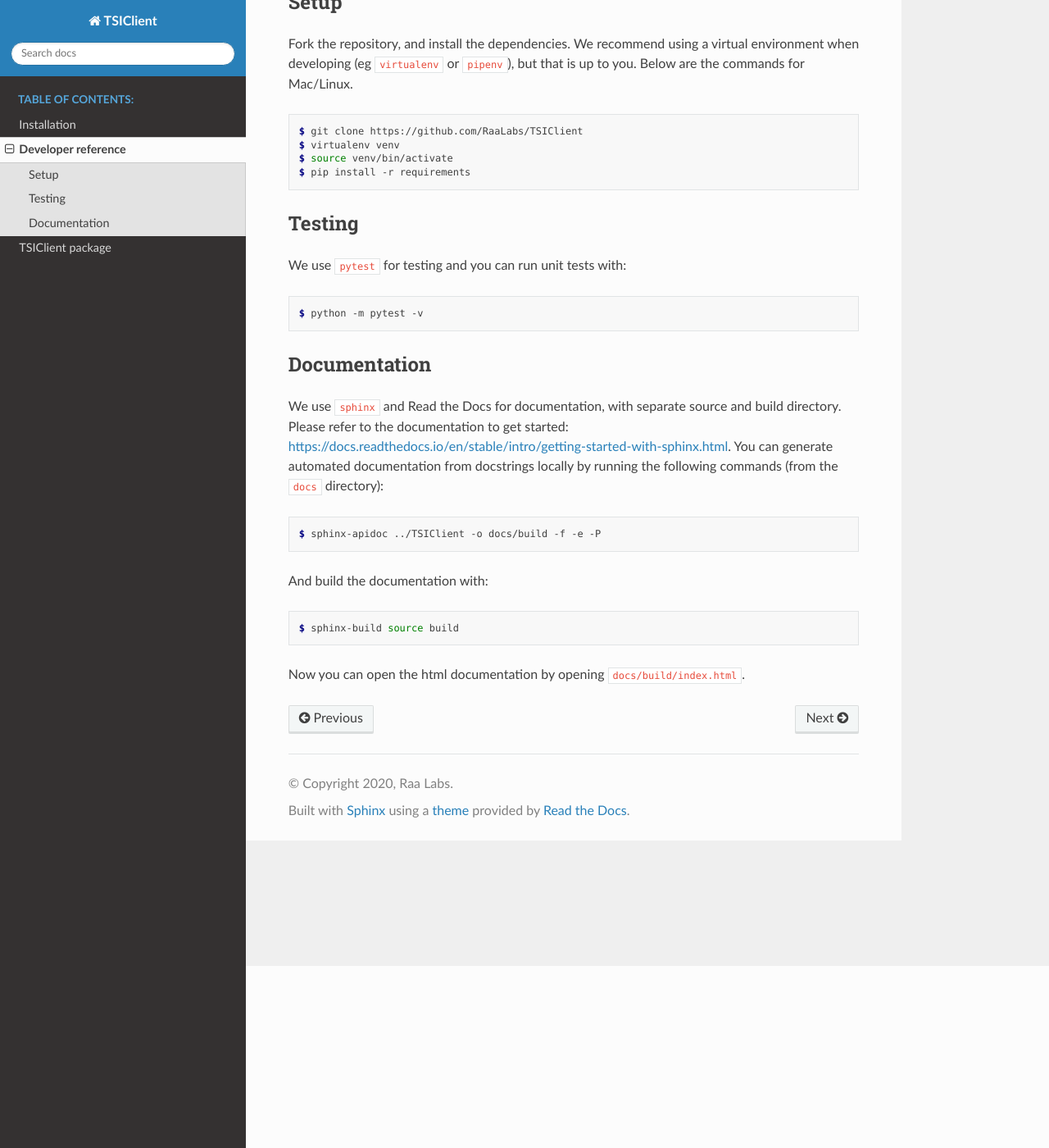
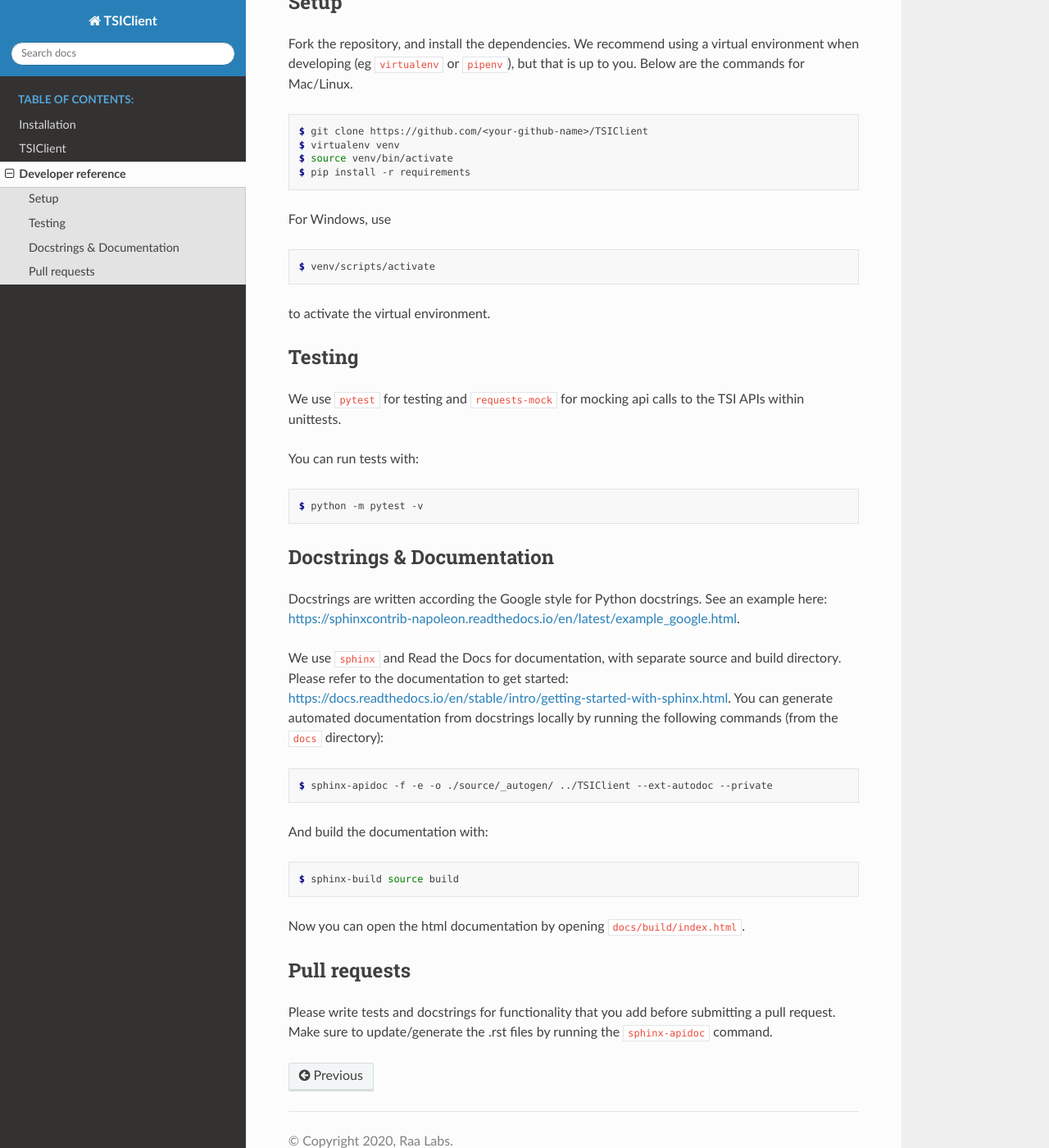
Before and after one commit to RaaLabs/TSIClient, a Sphinx documentation site: the page built from docs/source/developer.rst, in a window 1280 px wide and 1400 px high, scrolled down 222 px. Shown: the whole window at 82% size. Built offline with Sphinx 7.4.7 and the Read the Docs theme 2.0.0, drawn with Linux system fonts in a browser that asks for light colours.

Commit message:
Minor changes in developer reference.

```diff
--- a/docs/source/developer.rst
+++ b/docs/source/developer.rst
@@ -2,6 +2,7 @@
 ===================
 If you want to contribute to the development of TSIClient,
 this section helps you to get you started.
+
 
 Setup
 #####
@@ -11,21 +12,36 @@
 
 .. code-block:: console
 
-    $ git clone https://github.com/RaaLabs/TSIClient
+    $ git clone https://github.com/<your-github-name>/TSIClient
     $ virtualenv venv
     $ source venv/bin/activate
     $ pip install -r requirements
 
+For Windows, use
+
+.. code-block:: console
+
+    $ venv/scripts/activate
+
+to activate the virtual environment.
+
+
 Testing
 #######
-We use ``pytest`` for testing and you can run unit tests with:
+We use ``pytest`` for testing and ``requests-mock`` for mocking api calls
+to the TSI APIs within unittests.
+
+You can run tests with:
 
 .. code-block:: console
 
     $ python -m pytest -v
 
-Documentation
-#############
+Docstrings & Documentation
+##########################
+Docstrings are written according the Google style for Python docstrings.
+See an example here: https://sphinxcontrib-napoleon.readthedocs.io/en/latest/example_google.html.
+
 We use ``sphinx`` and Read the Docs for documentation,
 with separate source and build directory. Please refer to the
 documentation to get started: https://docs.readthedocs.io/en/stable/intro/getting-started-with-sphinx.html.
@@ -34,7 +50,7 @@
 
 .. code-block:: console
 
-    $ sphinx-apidoc ../TSIClient -o docs/build -f -e -P
+    $ sphinx-apidoc -f -e -o ./source/_autogen/ ../TSIClient --ext-autodoc --private
 
 And build the documentation with:
 
@@ -43,3 +59,10 @@
     $ sphinx-build source build
 
 Now you can open the html documentation by opening ``docs/build/index.html``.
+
+
+Pull requests
+#############
+Please write tests and docstrings for functionality that you add
+before submitting a pull request. Make sure to update/generate the
+.rst files by running the ``sphinx-apidoc`` command.
--- a/docs/source/index.rst
+++ b/docs/source/index.rst
@@ -14,8 +14,8 @@
    :caption: Table of contents:
 
    installation.rst
+   _autogen/modules.rst
    developer.rst
-   _autogen/TSIClient.rst
 
 
 Indices and tables
```
Also changed, not shown: README.md (+2 -2 lines), docs/source/_autogen/modules.rst (added, +7 -0 lines).
